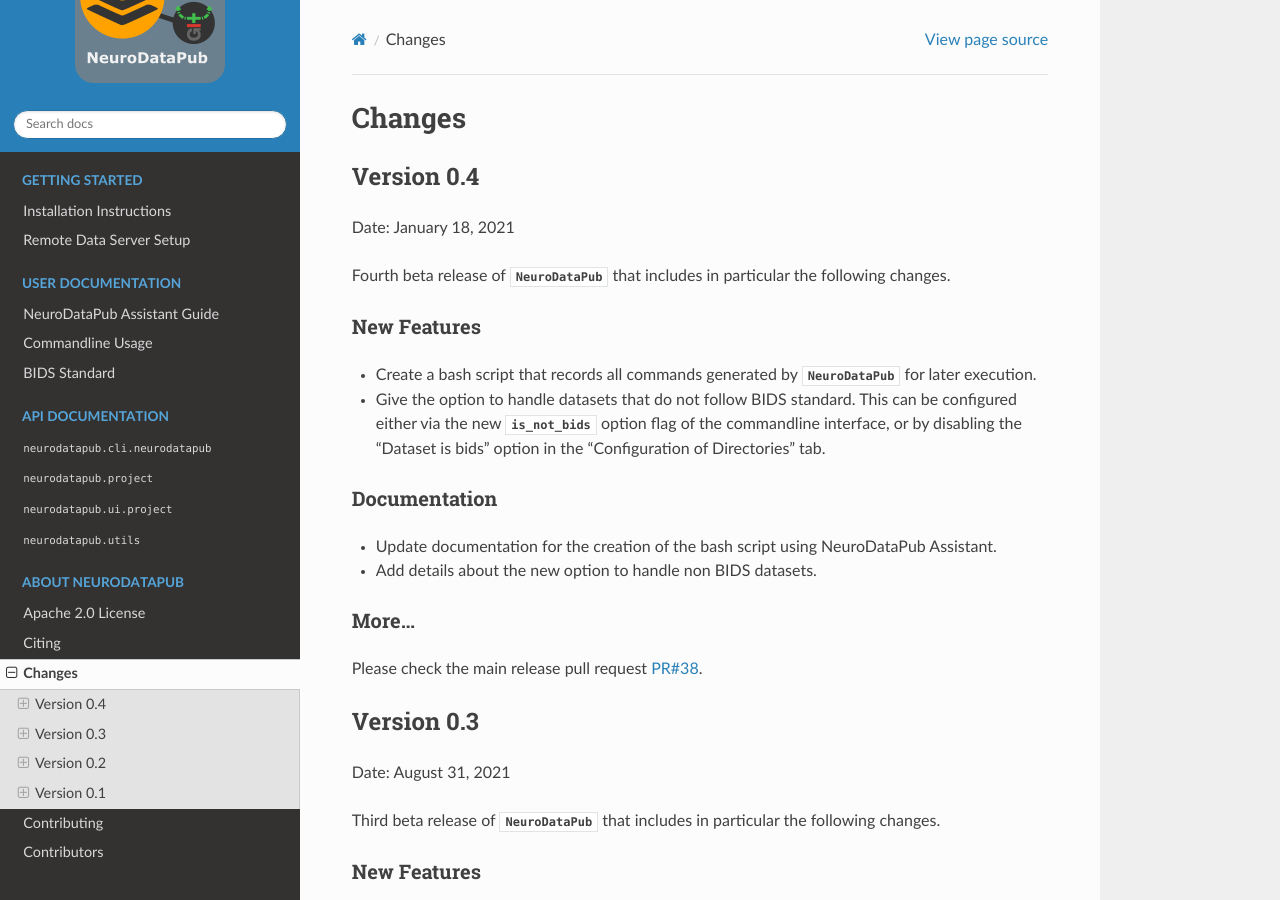
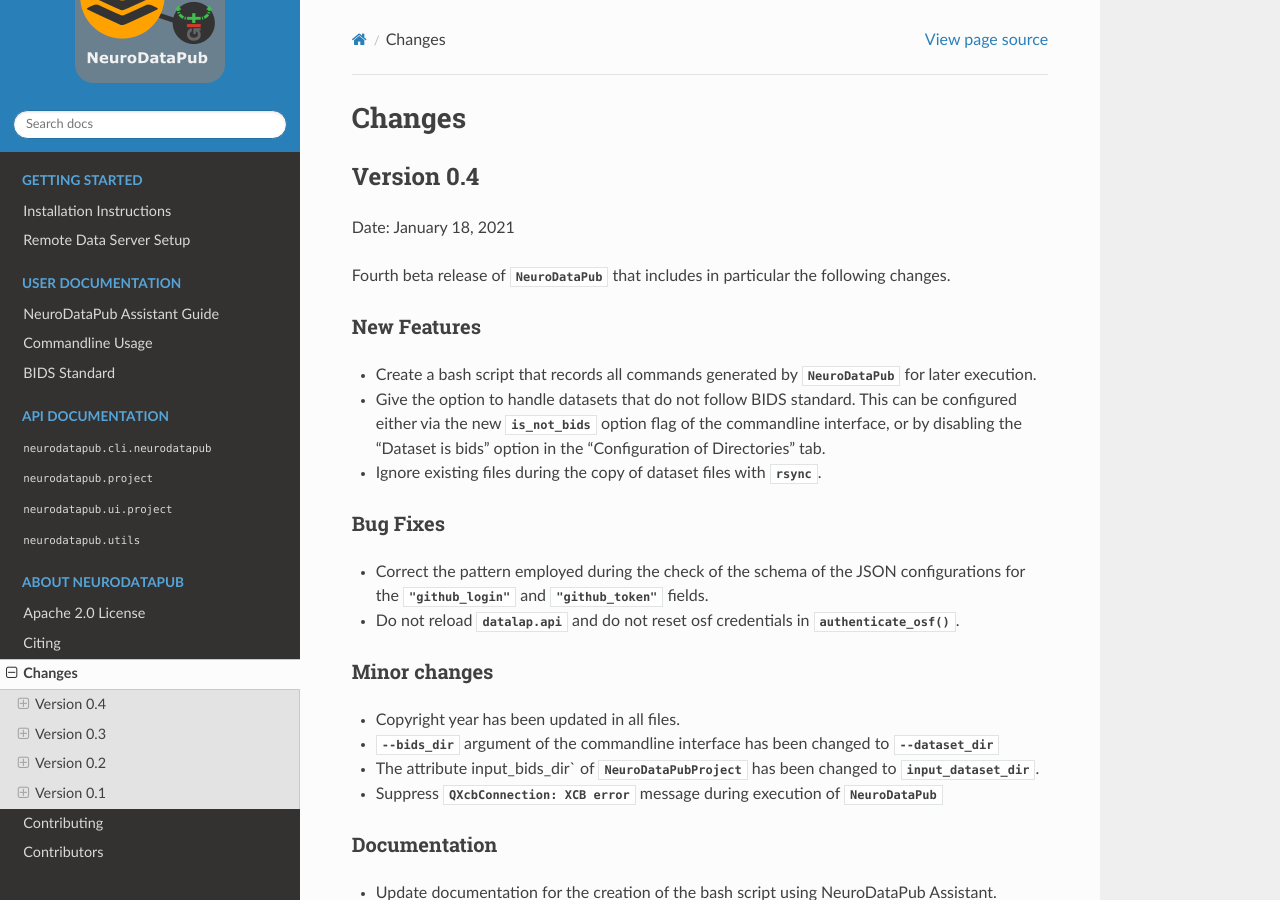
Before and after one commit to NCCR-SYNAPSY/neurodatapub, a Sphinx documentation site: the page built from docs/changes.rst, in a window 1280 px wide and 900 px high. Built offline with Sphinx 7.4.7 and the Read the Docs theme 2.0.0, drawn with Linux system fonts in a browser that asks for light colours; the version number could not be read and is left out.

Commit message:
DOC: Add more changes to docs/changes.rst for v0.4 release

```diff
--- a/docs/changes.rst
+++ b/docs/changes.rst
@@ -19,6 +19,30 @@ New Features
   This can be configured either via the new `is_not_bids` option flag of the
   commandline interface, or by disabling the "Dataset is bids" option in the
   "Configuration of Directories" tab.
+
+* Ignore existing files during the copy of dataset files with `rsync`.
+
+Bug Fixes
+=========
+
+* Correct the pattern employed during the check of the schema of the JSON configurations
+  for the `"github_login"` and `"github_token"` fields.
+
+* Do not reload `datalap.api` and do not reset osf credentials in
+  `authenticate_osf()`.
+
+Minor changes
+=============
+
+* Copyright year has been updated in all files.
+
+* `--bids_dir` argument of the commandline interface has been changed to
+  `--dataset_dir`
+
+* The attribute input_bids_dir` of `NeuroDataPubProject` has been changed to
+  `input_dataset_dir`.
+
+* Suppress `QXcbConnection: XCB error` message during execution of `NeuroDataPub`
 
 Documentation
 =============
```
